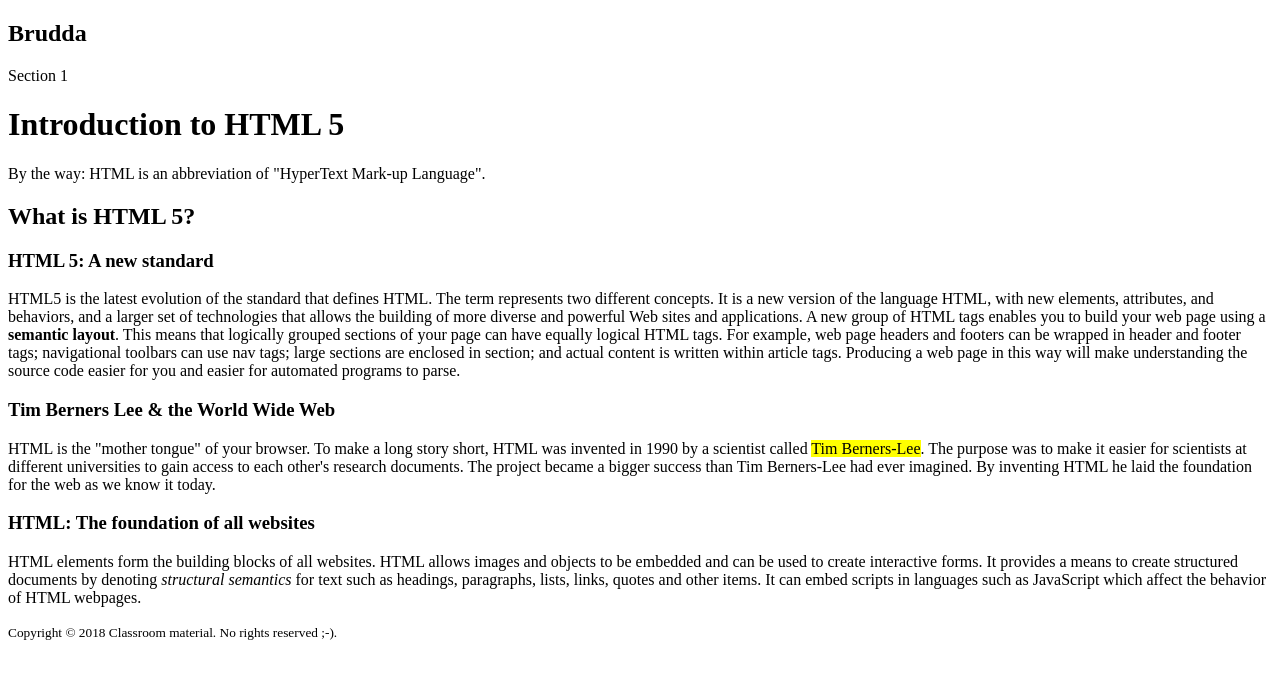
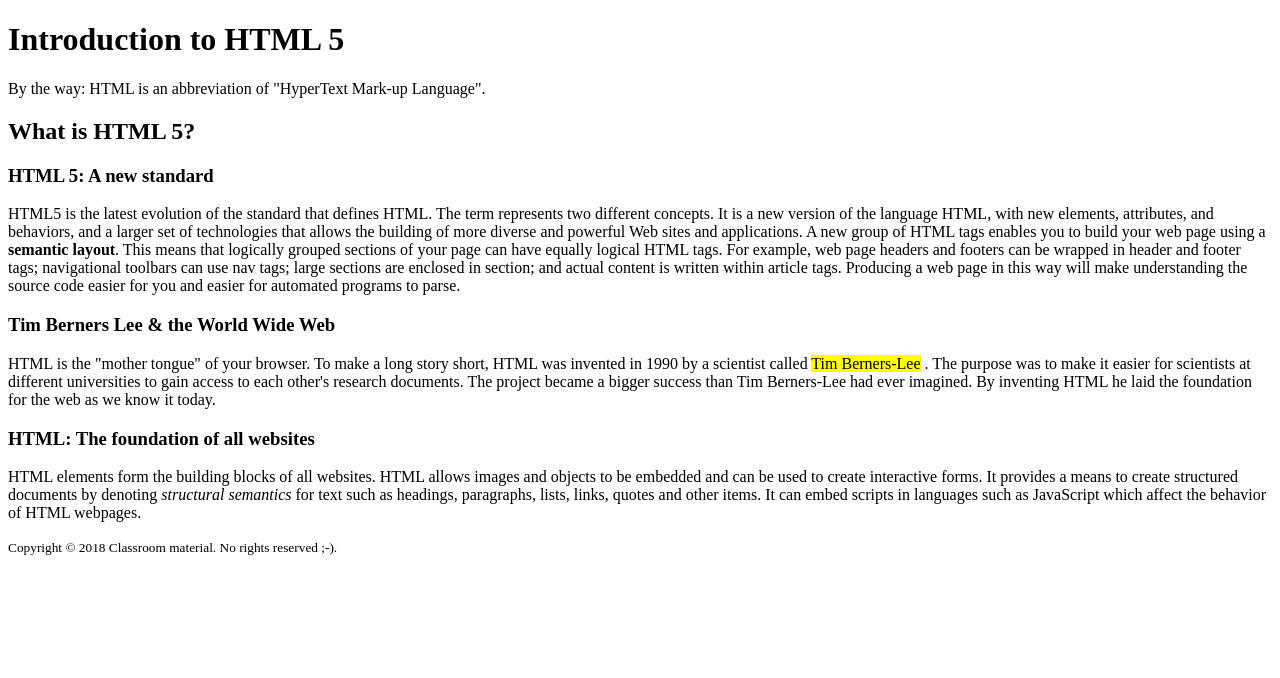
Before and after one commit to AlanDeniz/Github, a plain HTML site: page index.html in a window 1280 px wide. Drawn offline with Linux system fonts and the light colour scheme.

Commit message:
CODE FUNk

```diff
--- a/index.html
+++ b/index.html
@@ -1,27 +1,34 @@
 <!doctype html>
 <html lang="en">
-<head><meta charset="utf-8">
+<head>
+<meta charset="utf-8">
 <meta name="keywords" content="HTML,HTML5, Tim Berners-Lee, semantic">
-<title>What is HTML 5?</title></head>
+<meta name="author" content="Dr. Web">
+<meta name="description" content="Introduction to HTML">
+<title>What is HTML 5?</title>
+</head>
 
-
-
-<section><h1>Brudda</h1>Section 1</section>
-
-<header></header><h1>Introduction to HTML 5</h1>
-<meta name="description" content="Introduction to HTML">
-<body></body>
-<!doctype html>
-<meta name="author" content="Dr. Web">
+<body>
+<header></header>
+<h1>Introduction to HTML 5</h1>
 <aside>By the way: HTML is an abbreviation of "HyperText Mark-up Language".</aside>
-</html><head><h2>What is HTML 5?</h2></head>
-
-<h3>HTML 5: A new standard</h3>
-<article<p>HTML5 is the latest evolution of the standard that defines HTML. The term represents two different concepts. It is a new version of the language HTML, with new elements, attributes, and behaviors, and a larger set of technologies that allows the building of more diverse and powerful Web sites and applications. A new group of HTML tags enables you to build your web page using a <strong>semantic layout</strong>. This means that logically grouped  sections of your page can have equally logical HTML tags. For example, web page headers and footers can be wrapped in header and footer tags; navigational toolbars can use nav tags; large sections are enclosed in section; and actual content is written within article tags. Producing a web page in this way will make understanding the source code easier for you and easier for automated programs to parse.</p>
-<h3>Tim Berners Lee &amp; the World Wide Web</h3>
-<article<p>HTML is the "mother tongue" of your browser. To make a long story short, HTML was invented in 1990 by a scientist called <mark>Tim Berners-Lee</mark>. The purpose was to make it easier for scientists at different universities to gain access to each other's research documents. The project became a bigger success than Tim Berners-Lee had ever imagined. By inventing HTML he laid the foundation for the web as we know it today.</p>
-<h3>HTML: The foundation of all websites</h3>
-<article<p>HTML elements form the building blocks of all websites. HTML allows images and objects to be embedded and can be used to create interactive forms. It provides a means to create structured documents by denoting <em>structural semantics</em> for text such as headings, paragraphs, lists, links, quotes and other items. It can embed scripts in languages such as JavaScript which affect the behavior of HTML webpages.</p>
-
-
+<section>
+  <h2>What is HTML 5?</h2>
+  <article>
+    <h3>HTML 5: A new standard</h3>
+    <p>HTML5 is the latest evolution of the standard that defines HTML. The term represents two different concepts. It is a new version of the language HTML, with new elements, attributes, and behaviors, and a larger set of technologies that allows the building of more diverse and powerful Web sites and applications. A new group of HTML tags enables you to build your web page using a <strong>semantic layout</strong>. This means that logically grouped  sections of your page can have equally logical HTML tags. For example, web page headers and footers can be wrapped in header and footer tags; navigational toolbars can use nav tags; large sections are enclosed in section; and actual content is written within article tags. Producing a web page in this way will make understanding the source code easier for you and easier for automated programs to parse.</p>
+  </article>
+  <article>
+    <h3>Tim Berners Lee &amp; the World Wide Web</h3>
+    <p>HTML is the "mother tongue" of your browser. To make a long story short, HTML was invented in 1990 by a scientist called
+      <mark>Tim Berners-Lee</mark>
+      . The purpose was to make it easier for scientists at different universities to gain access to each other's research documents. The project became a bigger success than Tim Berners-Lee had ever imagined. By inventing HTML he laid the foundation for the web as we know it today.</p>
+  </article>
+  <article>
+    <h3>HTML: The foundation of all websites</h3>
+    <p>HTML elements form the building blocks of all websites. HTML allows images and objects to be embedded and can be used to create interactive forms. It provides a means to create structured documents by denoting <em>structural semantics</em> for text such as headings, paragraphs, lists, links, quotes and other items. It can embed scripts in languages such as JavaScript which affect the behavior of HTML webpages.</p>
+  </article>
+</section>
 <footer><small>Copyright &copy; 2018 Classroom material. No rights reserved ;-).</small></footer>
+</body>
+</html>
```
Also changed, not shown: TMP103oor7.htm (added, +34 -0 lines).
